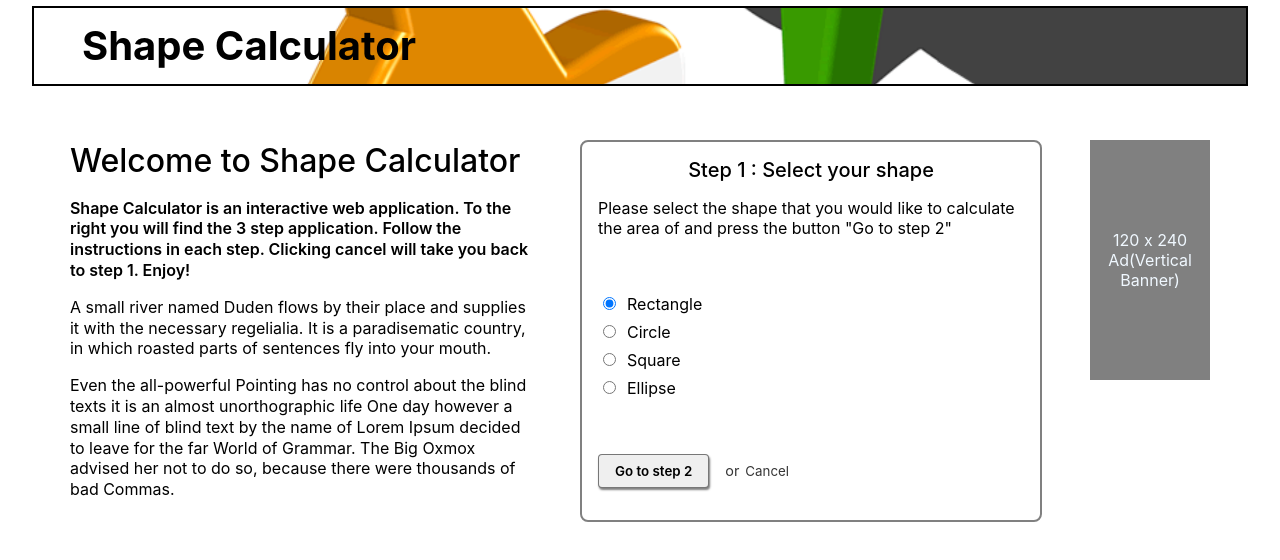
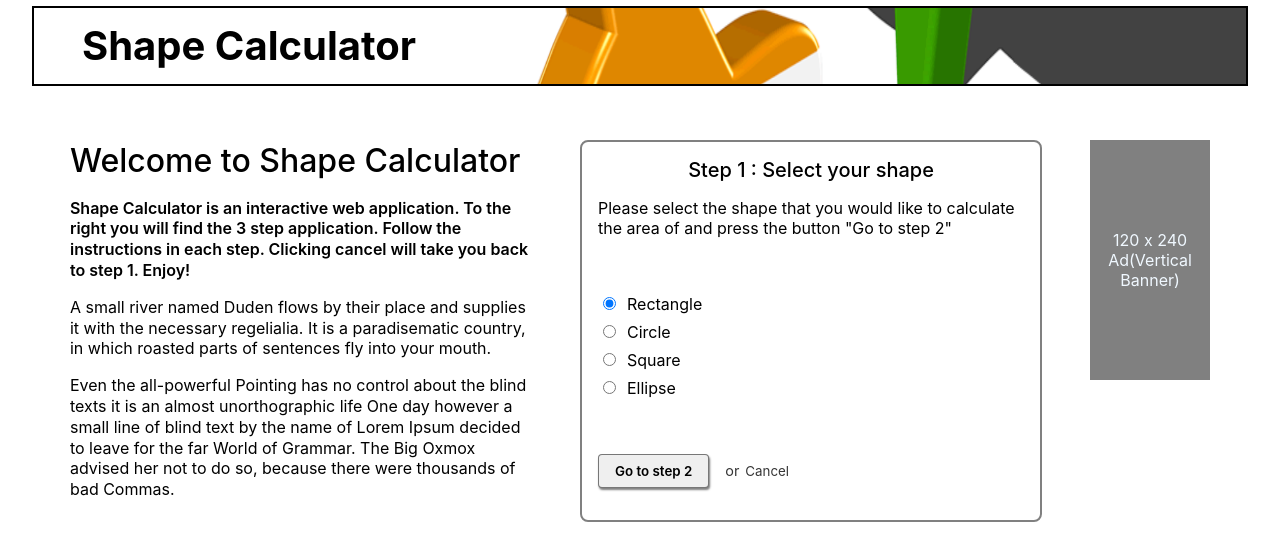
Before and after one commit to shrivatsaBhatP/shape-calculator, a React (Create React App) app: page / in a window 1280 px wide. Shown: the top 560 px of the page. Built offline with nearby package versions, Linux system fonts and the light colour scheme.

Commit message:
set image size

```diff
--- a/src/components/Header/Header.module.scss
+++ b/src/components/Header/Header.module.scss
@@ -14,8 +14,10 @@
   img {
     position: absolute;
     right: 0;
-    height: 105%;
+    // height: 105%;
+    height: 10vh;
 
+    width: 60vw;
     z-index: -1;
   }
   @media (max-width: 720px) {
```
